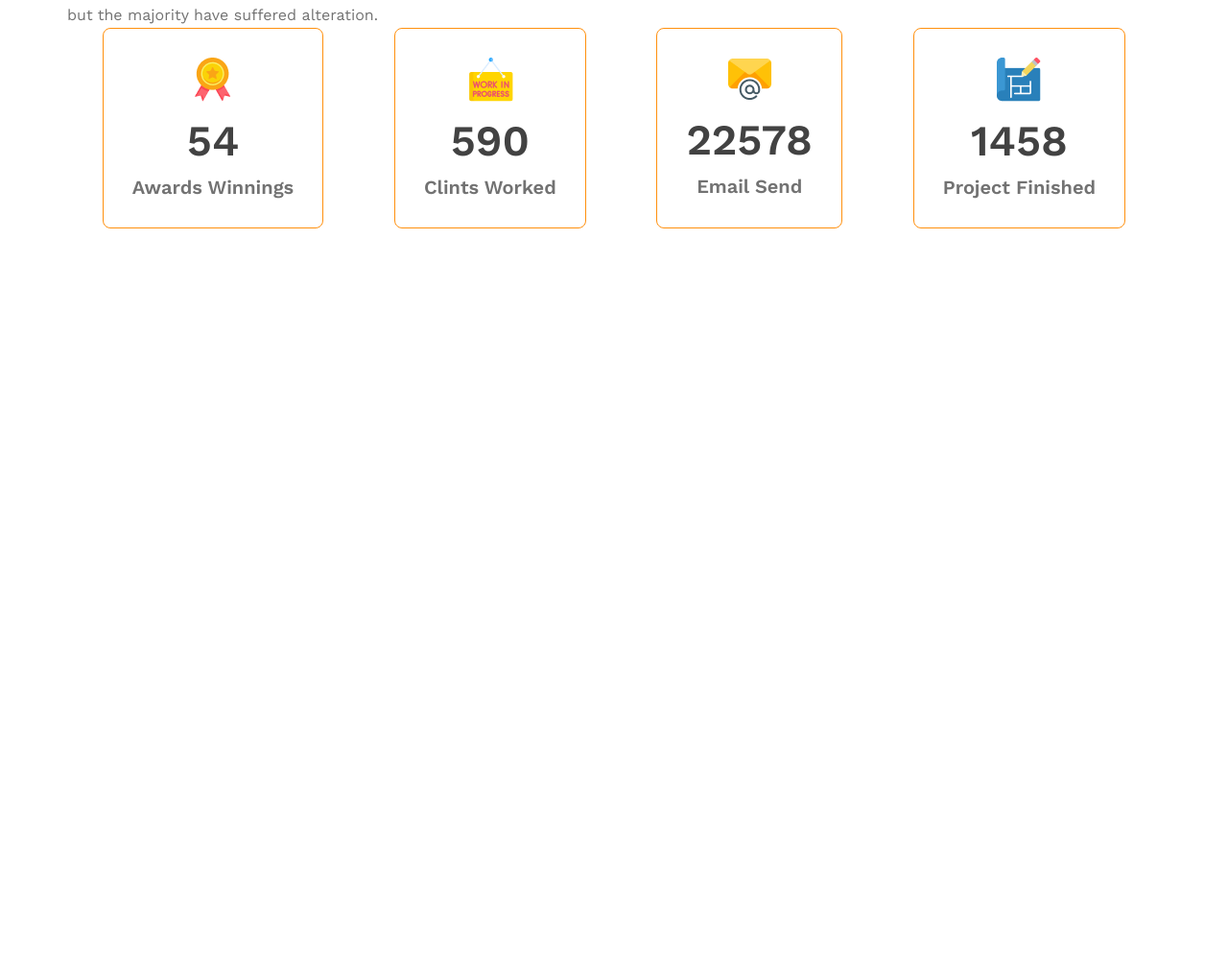
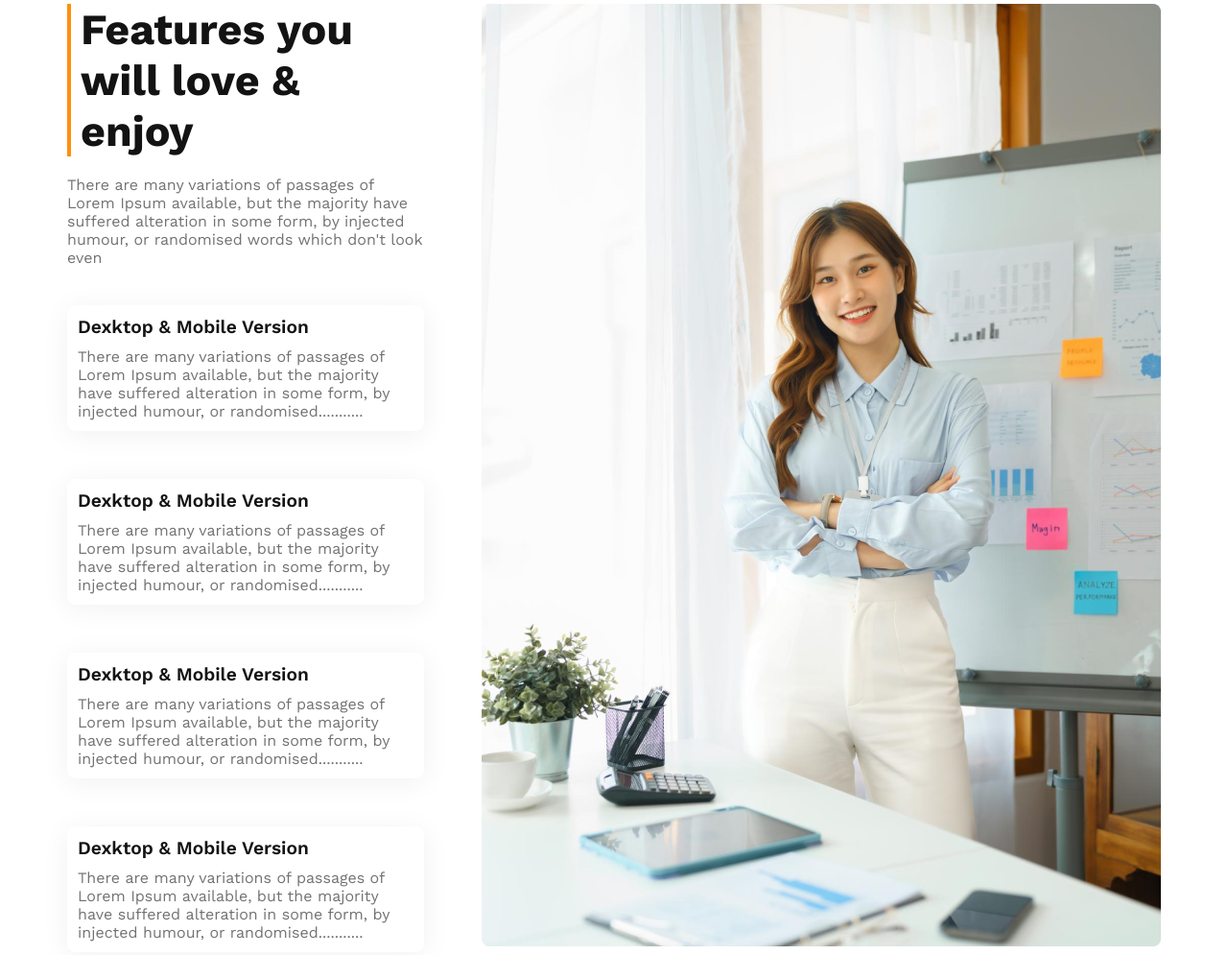
Before and after one commit to shahi-shawal/g3-architects, a plain HTML site: page index.html in a window 1280 px wide. Shown: the part 1764-2759 px from the top of the page at 96% size. Before the commit the page ends 2072 px from the top, so only its background shows below. Drawn offline with nearby package versions, Linux system fonts and the light colour scheme.

Commit message:
adding feature and facts section

```diff
--- a/index.html
+++ b/index.html
@@ -60,6 +60,47 @@
          </section>
          <!-- featured section -->
         <section class="feature">
+             <div class="feature-content">
+                <h3 class="feature-title">Features you will love & enjoy</h3>
+                <p class="feature-description">
+                    There are many variations of passages of Lorem Ipsum available, but the majority have suffered alteration in some form, by injected humour, or randomised words which don't look even
+                </p>
+                <div class="feature-box">
+                    <h3 class="feature-box-title">
+                        Dexktop & Mobile Version
+                    </h3>
+                    <p class="feature-box-description">
+                        There are many variations of passages of Lorem Ipsum available, but the majority have suffered alteration in some form, by injected humour, or randomised...........
+                    </p>
+                </div>
+                <div class="feature-box">
+                    <h3 class="feature-box-title">
+                        Dexktop & Mobile Version
+                    </h3>
+                    <p class="feature-box-description">
+                        There are many variations of passages of Lorem Ipsum available, but the majority have suffered alteration in some form, by injected humour, or randomised...........
+                    </p>
+                </div>
+                <div class="feature-box">
+                    <h3 class="feature-box-title">
+                        Dexktop & Mobile Version
+                    </h3>
+                    <p class="feature-box-description">
+                        There are many variations of passages of Lorem Ipsum available, but the majority have suffered alteration in some form, by injected humour, or randomised...........
+                    </p>
+                </div>
+                <div class="feature-box">
+                    <h3 class="feature-box-title">
+                        Dexktop & Mobile Version
+                    </h3>
+                    <p class="feature-box-description">
+                        There are many variations of passages of Lorem Ipsum available, but the majority have suffered alteration in some form, by injected humour, or randomised...........
+                    </p>
+                </div>
+             </div>
+             <div class="feature-img">
+                <img src="./images/architect.png" alt="" srcset="">
+             </div>
 
         </section>
         <!-- facts section  -->
--- a/style/architects.css
+++ b/style/architects.css
@@ -110,6 +110,55 @@ nav li a{
     line-height: 1.5rem;
 }
 
+/* feature style  */
+.feature{
+    display: flex;
+    justify-content: space-evenly;
+    margin-top: 80px;
+    margin-bottom: 70px;
+}
+.feature-content {
+    display: flex;
+    flex-direction: column;
+    /* justify-content: space-around; */
+    gap: 20px;
+    /* align-items: baseline; */
+}
+.feature-title{
+    color:#131313;
+   font-size: 2.8rem;
+   font-weight: 700;
+   border-left: 4px solid #FF900E;
+   padding-left: 10px;
+}
+.feature-description,
+.feature-box-description{
+    color: #727272;
+    font-weight: 400;
+}
+/* p.feature-description {
+    margin-top: 20px;
+} */
+.feature-box{
+    border: 1px solid #fff;
+    border-radius: 8px;
+    background: #FFF;
+    box-shadow: 0px 4px 30px 0px rgba(0, 0, 0, 0.06);
+    padding: 10px;
+    margin-top: 20px;
+    margin-bottom: 10px;
+}
+
+.feature-box-title{
+    font-size: 1.2rem;
+    font-weight: 600;
+    color: #131313;
+    margin-bottom: 10px;
+}
+.feature-img{
+    height: 100%;
+    margin-left: 60px;
+}
 /* facts section  */
 .facts-description{
     color: var(--dark-03, #727272);
@@ -122,11 +171,12 @@ nav li a{
     justify-content: space-around;
 }
 
-.facts-card-container .card{
+.facts-card-container .card {
     border-radius: 8px;
     border: 1px solid #FF900E;
     text-align: center;
-    padding:  30px;
+    padding: 30px;
+    width: 230.831px;
 }
 .facts-card-container .card-satas{
     font-size: 2.8rem;
@@ -143,13 +193,15 @@ nav li a{
 }
 
 
+
 /* resposnsive style  */
  /* mobile and small  */
  @media screen and (max-width:576px) {
     header{
         padding: 20px;
     }
-    nav{
+    nav
+    {
         flex-direction: column;
     }
     .banner-title{
@@ -174,6 +226,13 @@ nav li a{
     .team-picture{
         grid-template-columns: 1fr;
     }
+.facts-card-container{
+    flex-direction: column;
+    align-items: flex-start;
+    padding-left: 20px;
+    padding-right: 20px;
+    gap: 20px;
+     }
 }
 /* meduim amd table  */
 @media screen and (min-width:576px) and (max-width:960px) {
```
